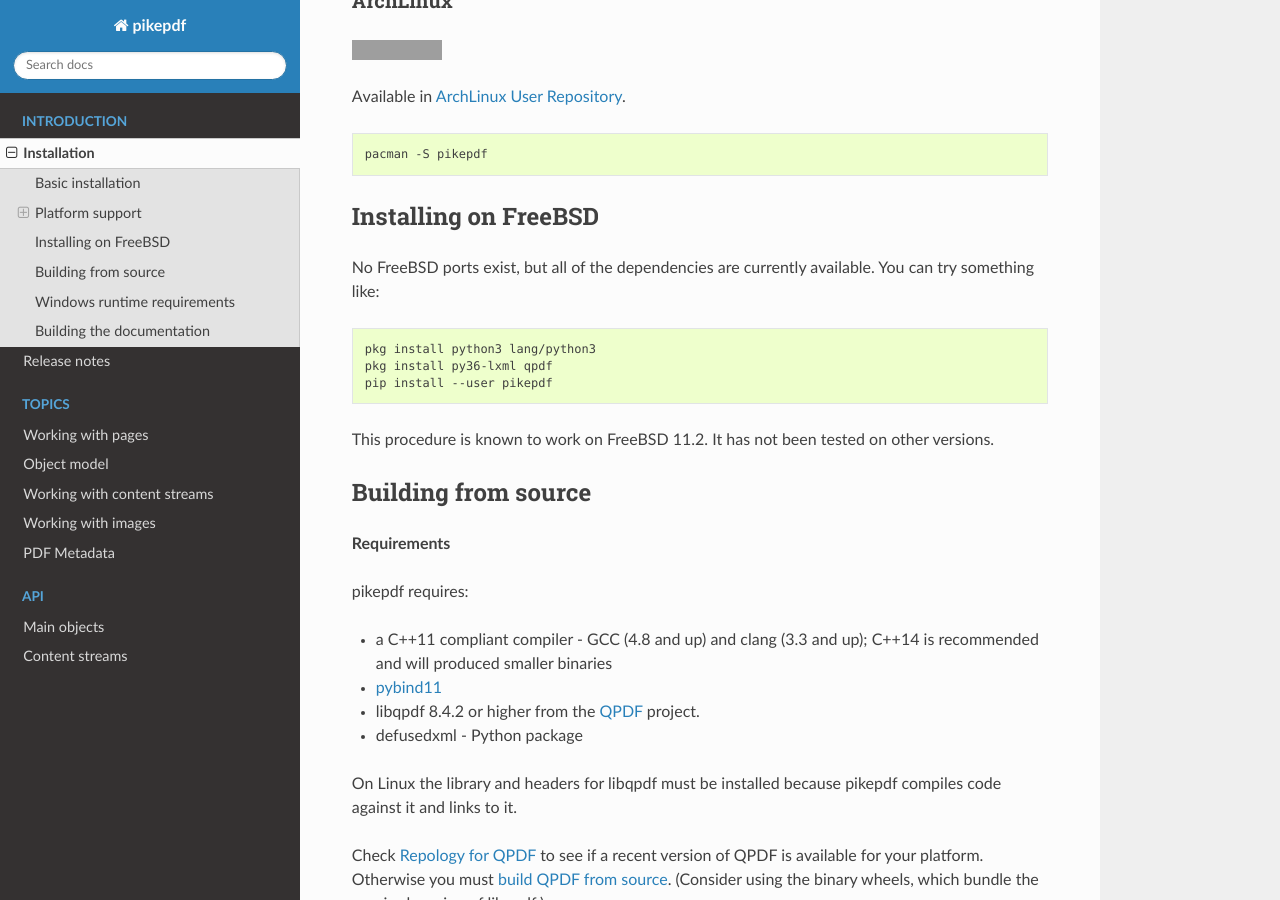
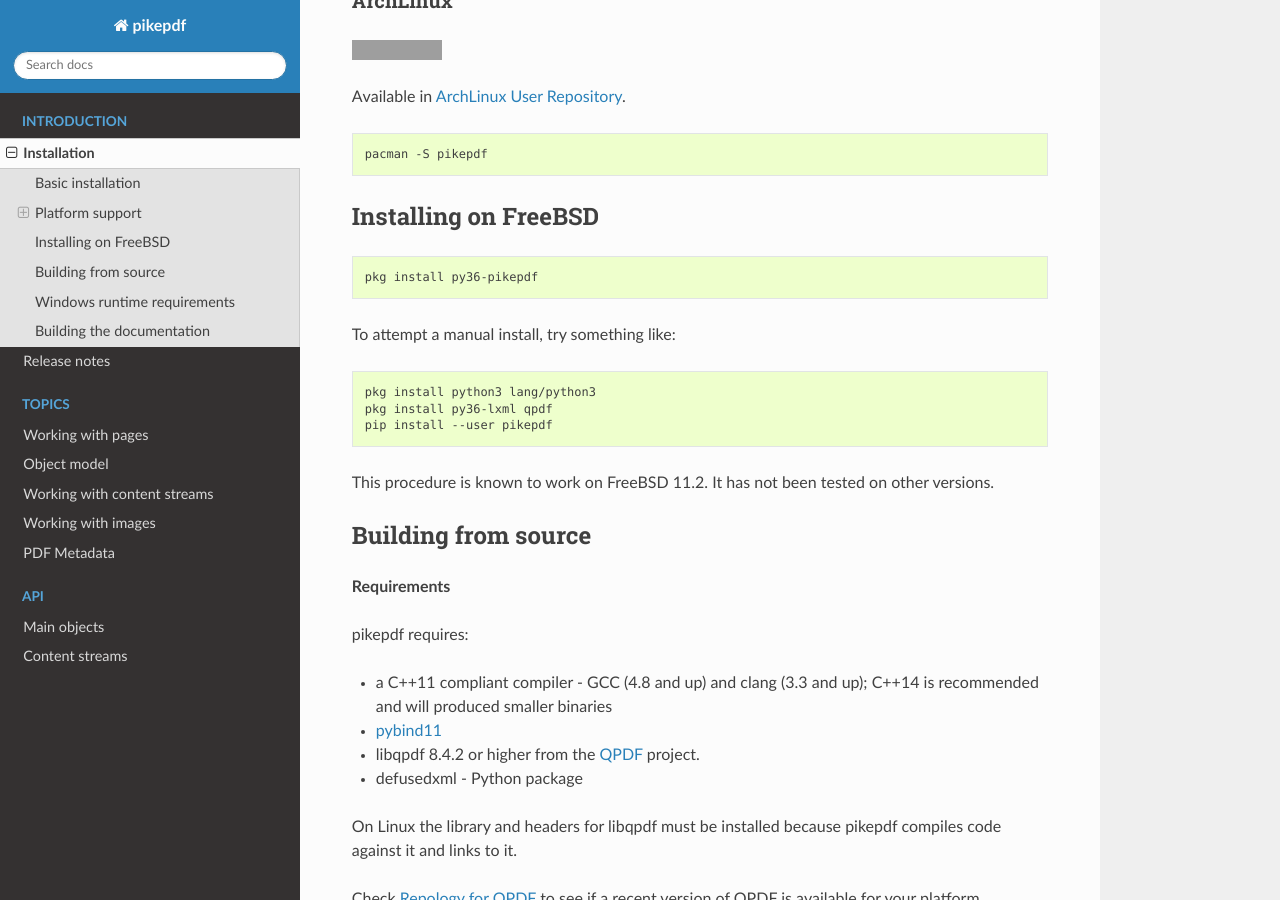
Before and after one commit to pikepdf/pikepdf, a Sphinx documentation site: the page built from docs/installation.rst, in a window 1280 px wide and 900 px high, scrolled down 1261 px. Built offline with Sphinx 7.4.7 and the Read the Docs theme 2.0.0, drawn with Linux system fonts in a browser that asks for light colours; pages that are not in the unit, such as notebooks, are missing from menus; the version number could not be read and is left out; grey boxes are pictures that could not be loaded.

Commit message:
docs: add freebsd port

```diff
--- a/docs/installation.rst
+++ b/docs/installation.rst
@@ -88,8 +88,15 @@
 Installing on FreeBSD
 ---------------------
 
-No FreeBSD ports exist, but all of the dependencies are currently available. You can try
-something like:
+.. |freebsd| image:: https://repology.org/badge/version-for-repo/freebsd/python:pikepdf.svg
+    :alt: FreeBSD
+    :target: https://repology.org/project/python:pikepdf/versions
+
+.. code-block:: bash
+
+    pkg install py36-pikepdf
+
+To attempt a manual install, try something like:
 
 .. code-block:: bash
 
```
